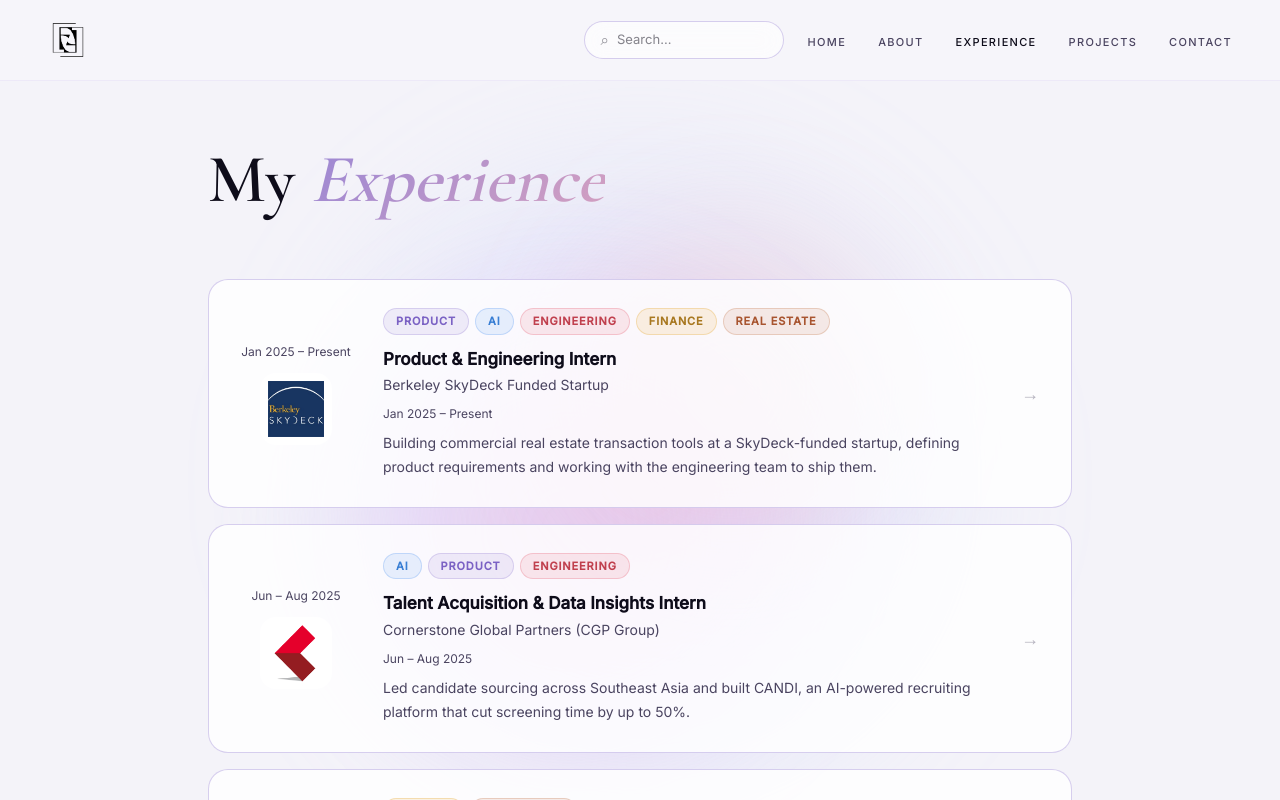
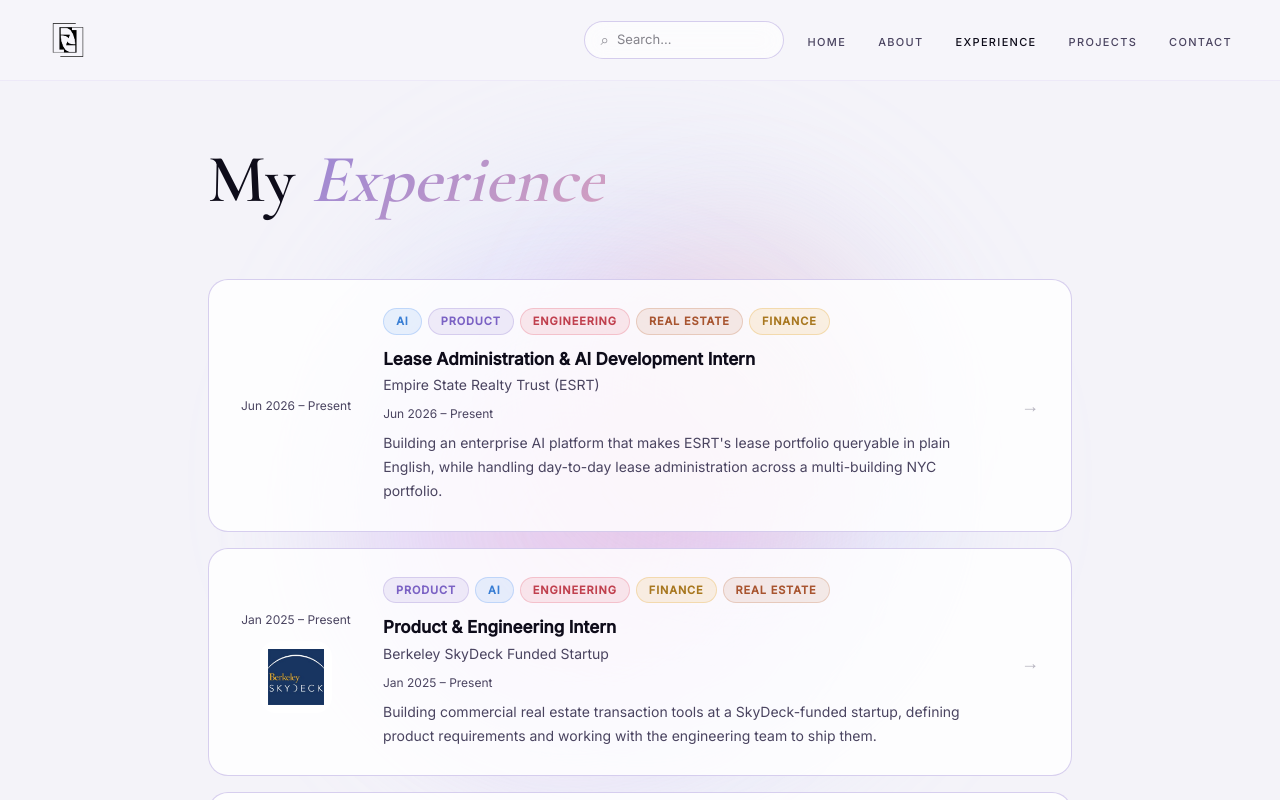
Before and after one commit to flinlabs/new-portfolio, a Next.js app: page /experience in a window 1280 px wide. Shown: the top 800 px of the page. Built offline with nearby package versions, Linux system fonts and the light colour scheme.

Commit message:
added ESRT experience

```diff
--- a/data/experiences.ts
+++ b/data/experiences.ts
@@ -14,6 +14,32 @@
 }
 
 export const experiences: Experience[] = [
+	{
+		slug: "esrt",
+		title: "Lease Administration & AI Development Intern",
+		company: "Empire State Realty Trust (ESRT)",
+		tag: "AI · Product · Engineering · Real Estate · Finance",
+		period: "Jun 2026 – Present",
+		summary: "Building an enterprise AI platform that makes ESRT's lease portfolio queryable in plain English, while handling day-to-day lease administration across a multi-building NYC portfolio.",
+		overview: "At Empire State Realty Trust — the owner and operator of the Empire State Building and a broader NYC commercial and residential portfolio — I split my time between hands-on lease administration and building Lease AI, an internal RAG (Retrieval-Augmented Generation) system that lets non-technical staff query SharePoint-stored lease documents in plain English. On the operations side, I work in Yardi, track letters of credit, and reconcile tenant options and termination clauses. On the build side, I'm architecting an Azure-native pipeline: Azure OpenAI with GPT-4o, Azure AI Search for vector retrieval, Azure Cosmos DB for structured lease fields, and Azure Document Intelligence for document chunking, orchestrated with Semantic Kernel and surfaced through a React/SPFx chat interface.",
+		responsibilities: [
+			"Design and build Lease AI, an enterprise RAG platform enabling natural language queries over ESRT's full lease document library.",
+			"Architect an Azure-native ingestion and retrieval pipeline (Azure OpenAI, AI Search, Cosmos DB, Document Intelligence, Semantic Kernel).",
+			"Develop a multi-turn conversational chat UI with inline citations, deployed as an SPFx web part on SharePoint.",
+			"Perform day-to-day lease administration including Yardi data entry, LOC tracking, and critical date reconciliation.",
+			"Build and deploy VBA automation for LOC expiry notifications with Outlook email routing across ESRT's building portfolio.",
+			"Conduct comparative analysis of AI vendors (Harvey AI vs. internal RAG) for senior leadership and IT security review.",
+		],
+		achievements: [
+			"Architected a full enterprise RAG system from scratch, advancing from spec to working demo within the first intern cycle.",
+			"Built an automated LOC expiry notification macro, replacing a manual tracking process across a multi-building portfolio.",
+			"Produced a 14-dimension vendor comparison briefing for CTOs and senior leadership, influencing the platform decision.",
+			"Designed a UI spec and citation system for the lease chat interface, covering edge cases for out-of-scope queries and missing clauses.",
+			"Mapped ESRT's SharePoint folder schema to a structured metadata model enabling pre-retrieval filtering by portfolio, building, and tenant.",
+		],
+		website: "https://esrtreit.com",
+		websiteLabel: "ESRT's Website",
+	},
 	{
 		slug: "skydeck",
 		logo: "/skydeck-logo.png",
```
Also changed, not shown: public/esrt-logo.png (added).
